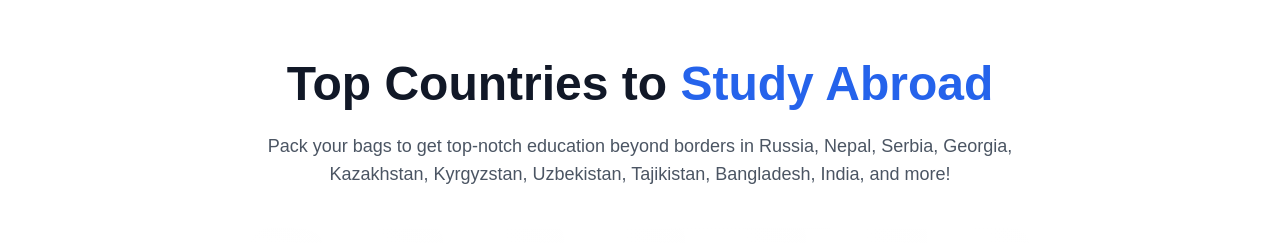
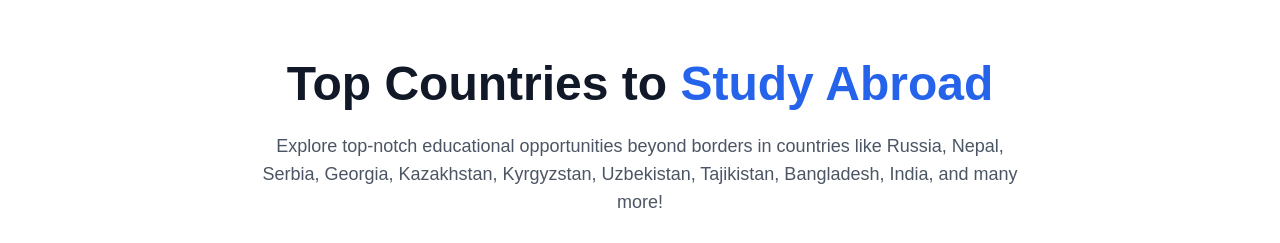
Before and after one commit to omkarkhoche3448/MbbsRoutes.com, a React (Vite) app in the folder Frontend/: page / in a window 1280 px wide. Shown: the part 2180-2423 px from the top of the page. Built offline with nearby package versions, Linux system fonts and the light colour scheme; no server answers; grey boxes are pictures that could not be loaded; a web font is replaced by a local one.

Commit message:
Refactor country page layout and enhance Study Abroad section description

```diff
--- a/Frontend/src/components/country/country-page.jsx
+++ b/Frontend/src/components/country/country-page.jsx
@@ -29,7 +29,7 @@ const DetailsSection = ({ title, details }) => {
   }
 
   return (
-    <div className="py-12 ">
+    <div className="py-12 px-4 ">
       <div className="max-w-7xl mx-auto px-4 sm:px-6 lg:px-8">
         <div className="max-w-3xl mx-auto">
           <h3 className="text-2xl font-bold text-gray-900 mb-6">{title}</h3>
@@ -247,7 +247,6 @@ export default function Country(props) {
           {/* Recognition Section */}
           {recognition && <RecognitionSection recognition={recognition} />}
 
-          {/* Visa Processing Section */}
         {/* Visa Processing Section */}
         {visaProcessingSteps?.length > 0 && (
             <VisaProcessingSection
--- a/Frontend/src/components/landingpage/StudyAbroadSection.jsx
+++ b/Frontend/src/components/landingpage/StudyAbroadSection.jsx
@@ -1,10 +1,6 @@
 import { useEffect, useState } from "react";
 import { countries } from "../../data/abroadCountries";
 import StudyAbroadJourney from "./StudyAbroadJourney";
-import Button from "../common/Button";
-import City from "../../assets/City.png";
-import { ArrowRight } from "lucide-react";
-import MBBSConsultancyFormModal from "./MBBSConsultancyFormModal";
 
 const ChevronRightIcon = () => (
   <svg
@@ -126,9 +122,7 @@ export default function StudyAbroadSection() {
           Top Countries to <span className="text-blue-600">Study Abroad</span>
         </h1>
         <h3 className="text-gray-600 mb-4 sm:mb-6 md:text-lg font-medium">
-          Pack your bags to get top-notch education beyond borders in Russia,
-          Nepal, Serbia, Georgia, Kazakhstan, Kyrgyzstan, Uzbekistan,
-          Tajikistan, Bangladesh, India, and more!
+          Explore top-notch educational opportunities beyond borders in countries like Russia, Nepal, Serbia, Georgia, Kazakhstan, Kyrgyzstan, Uzbekistan, Tajikistan, Bangladesh, India, and many more!
         </h3>
       </div>
 
```
